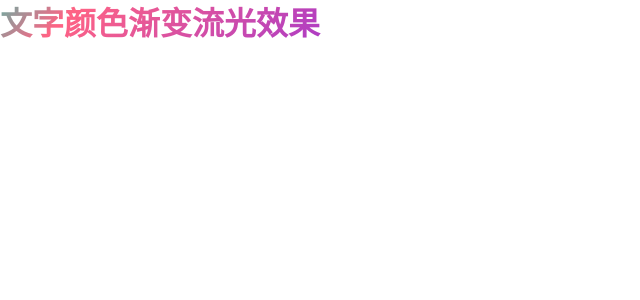
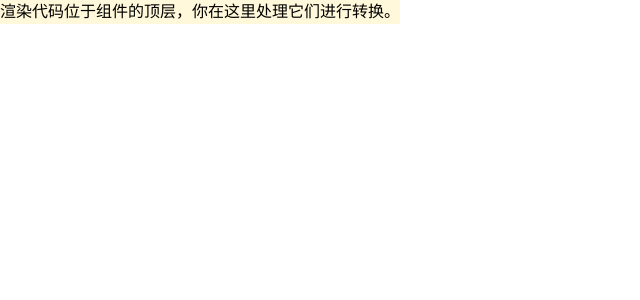
Before and after one commit to YangWavei/react_lodash_ui_exercise, a React (Vite) app: page / in a window 1280 px wide. Shown: the top 300 px of the page, without its empty margins (0-640 px from the left). Built offline with nearby package versions, Linux system fonts and the light colour scheme.

Commit message:
完成打字机效果

```diff
--- a/src/App.tsx
+++ b/src/App.tsx
@@ -1,9 +1,9 @@
-import TextGradient from "./components/InterestingCSS/3_TextGradient/TextGradient";
+import TypewriterEffect from "./components/InterestingCSS/4_TypewriterEffect/TypewriterEffect";
 
 function App() {
   return (
     <div className="w-screen h-screen">
-      <TextGradient />
+      <TypewriterEffect />
     </div>
   );
 }
--- a/src/components/InterestingCSS/3_TextGradient/TextGradient.tsx
+++ b/src/components/InterestingCSS/3_TextGradient/TextGradient.tsx
@@ -1,7 +1,9 @@
 export default function TextGradient() {
   return (
     <>
-      <h1 className="gradientFlowingLightText font-bold text-[2rem]">文字颜色渐变流光效果</h1>
+      <span className="gradientFlowingLightText font-bold text-[2rem] select-none cursor-pointer">
+        文字颜色渐变流光效果
+      </span>
     </>
   );
 }
--- /dev/null
+++ b/src/components/InterestingCSS/4_TypewriterEffect/TypewriterEffect.tsx
@@ -0,0 +1,9 @@
+export default function TypewriterEffect() {
+  const str = "渲染代码位于组件的顶层，你在这里处理它们进行转换。";
+  console.log(str.length);
+  return (
+    <h1 className="w-[25em] animate-typewriteEffectAnimate border-r-[1px] bg-amber-200/30 whitespace-nowrap overflow-hidden">
+      {str}
+    </h1>
+  );
+}
--- a/src/index.css
+++ b/src/index.css
@@ -23,8 +23,9 @@
   /* 贝塞尔曲线 */
   --ease-fluid: cubic-bezier(0.3, 0, 0, 1);
   --hoverShadowAnimate: hoverShadowAnimate 0.5s linear infinite;
+  --animate-typewriteEffectAnimate: typingWords 5s steps(25), cursor 0.5s steps(1) infinite;
 
-  /* css 动画帧 */
+  /* css 动画帧 ，in this case, `@apply` directive cannot be used. */
   @keyframes gradient {
     0% {
       background-position: 0 50%;
@@ -66,6 +67,18 @@
 
     100% {
       background-position: -400%, 0;
+    }
+  }
+
+  @keyframes typingWords {
+    0% {
+      width: 0;
+    }
+  }
+
+  @keyframes cursor {
+    50% {
+      border-color: transparent;
     }
   }
 }
```
